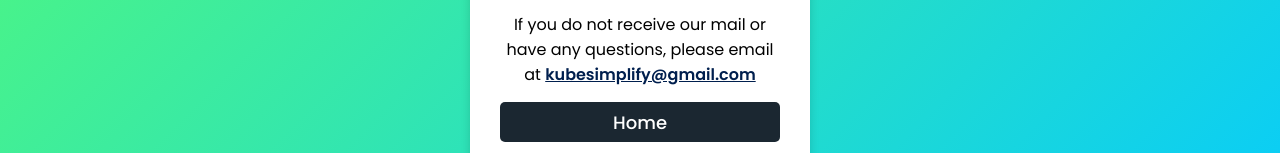
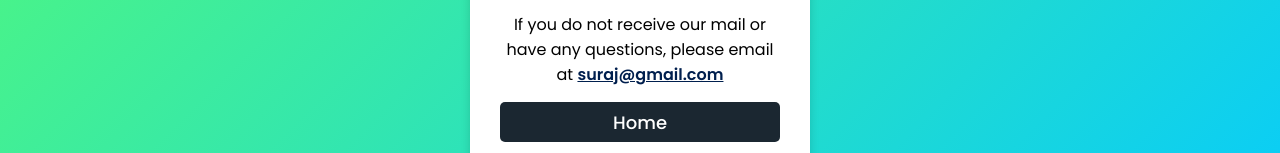
Before and after one commit to surajsd11/app-deploy-in-AWS, a website: page client/success.html in a window 1280 px wide. Shown: the part 490-643 px from the top of the page. Drawn offline with Linux system fonts and the light colour scheme; no server answers.

Commit message:
Update success.html

```diff
--- a/client/success.html
+++ b/client/success.html
@@ -26,7 +26,7 @@
         </p>
         <p>
           If you do not receive our mail or have any questions, please email at
-          <a href="mailto:orders@example.com">kubesimplify@gmail.com</a>
+          <a href="mailto:orders@example.com">suraj@gmail.com</a>
         </p>
         <div class="button">
           <input type="button" value="Home" id="home-btn" />
```
